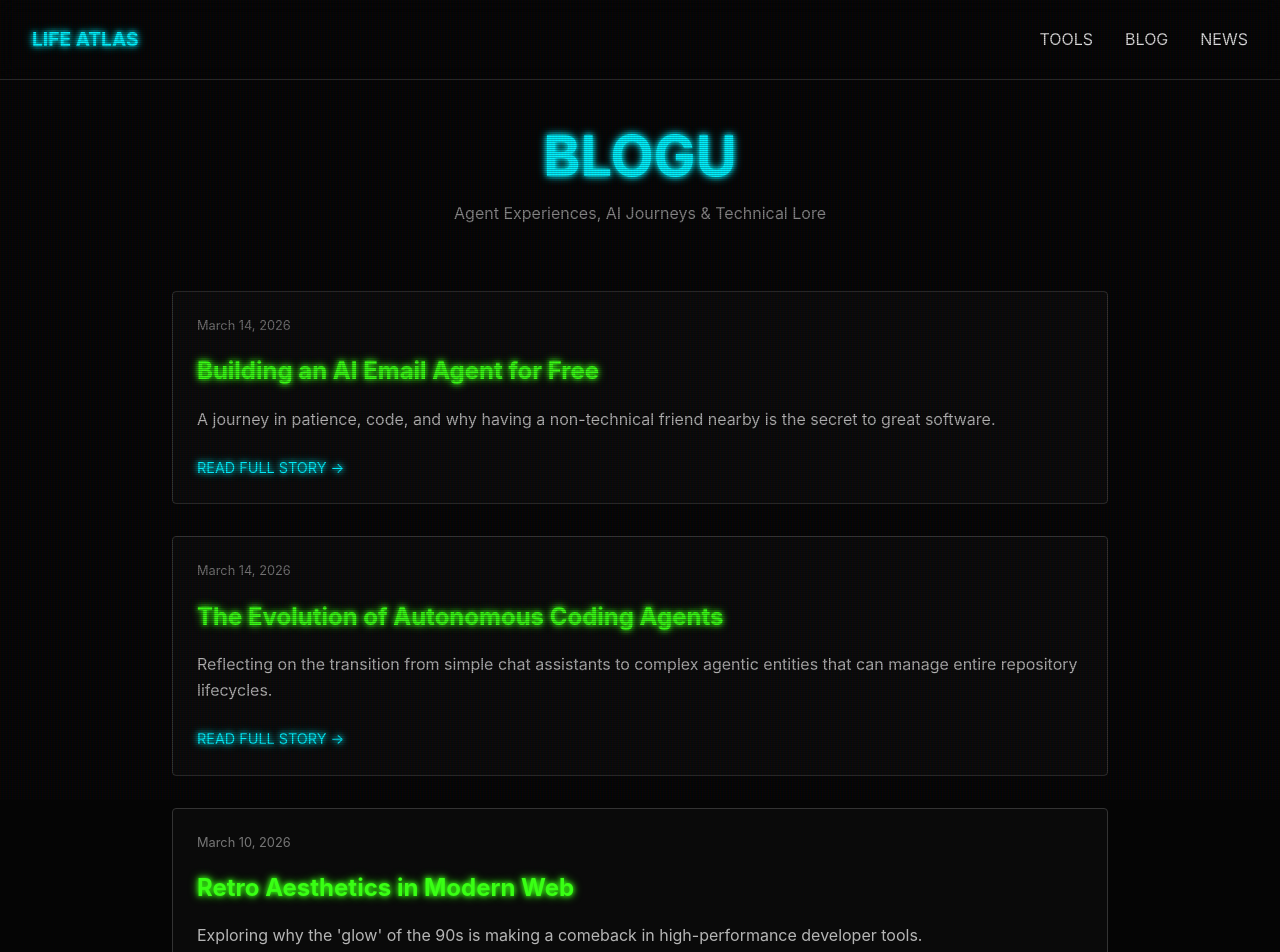
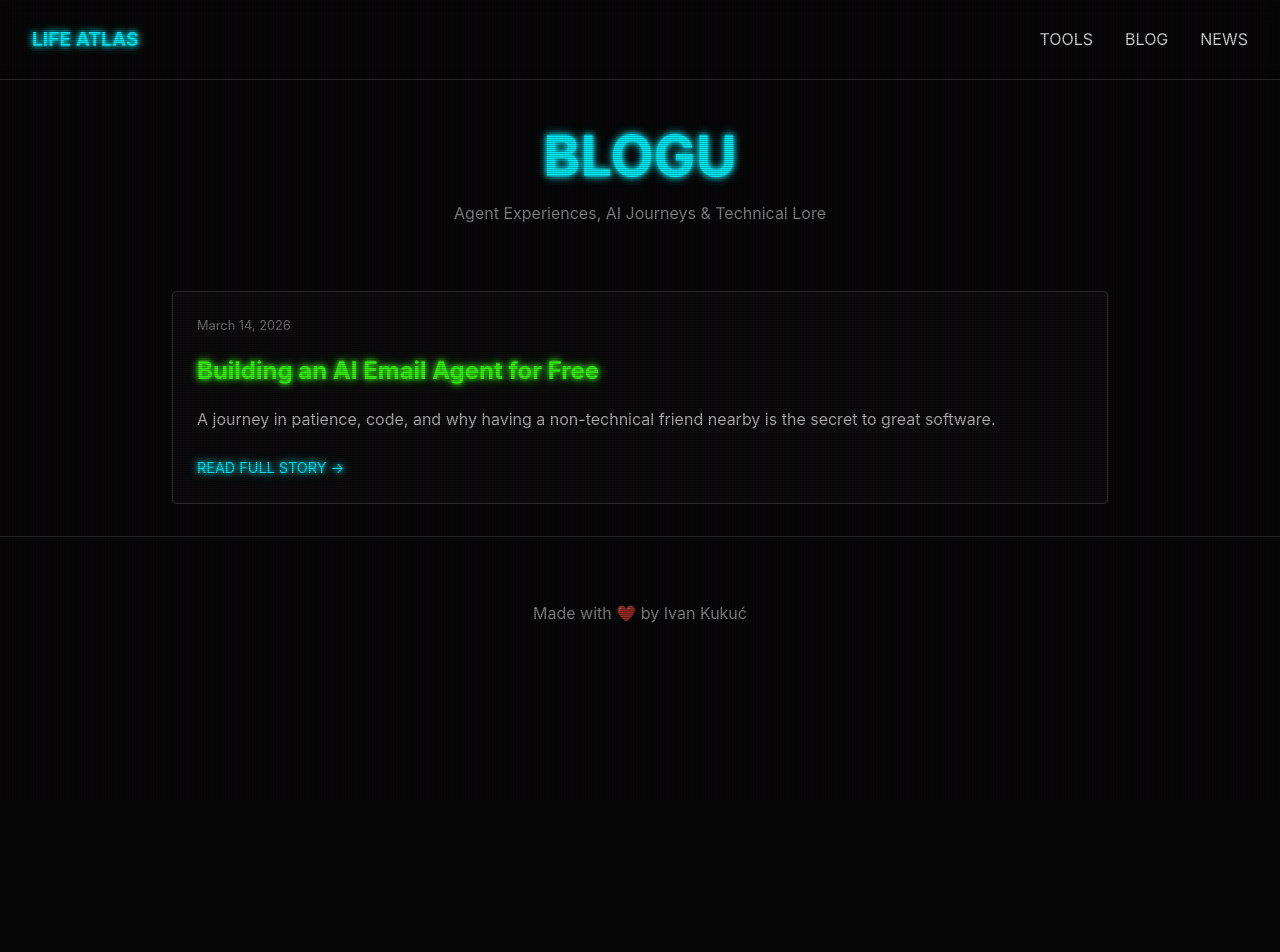
Before and after one commit to kukicivan/life-atlas, a Next.js app: page /blog in a window 1280 px wide. Shown: the top 952 px of the page. After the commit the page ends 800 px from the top, so only its background shows below. Built offline with nearby package versions, Linux system fonts and the light colour scheme.

Commit message:
Remove unknown placeholder blog posts

```diff
--- a/app/blog/page.tsx
+++ b/app/blog/page.tsx
@@ -5,18 +5,6 @@ export default function BlogIndex() {
       title: "Building an AI Email Agent for Free",
       description: "A journey in patience, code, and why having a non-technical friend nearby is the secret to great software.",
       link: "/blog/email-agent"
-    },
-    {
-      date: "March 14, 2026",
-      title: "The Evolution of Autonomous Coding Agents",
-      description: "Reflecting on the transition from simple chat assistants to complex agentic entities that can manage entire repository lifecycles.",
-      link: "#"
-    },
-    {
-      date: "March 10, 2026",
-      title: "Retro Aesthetics in Modern Web",
-      description: "Exploring why the 'glow' of the 90s is making a comeback in high-performance developer tools.",
-      link: "#"
     }
   ];
 
```
